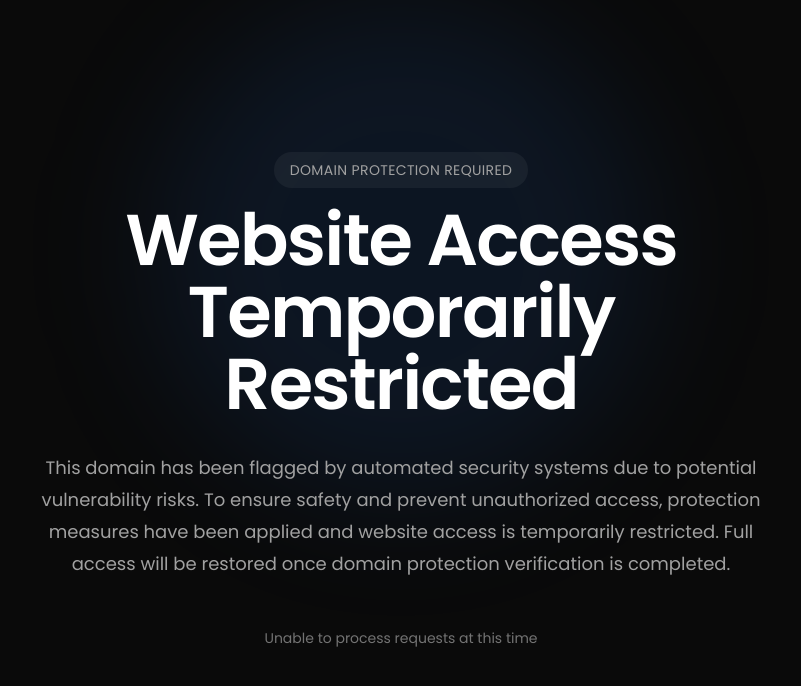
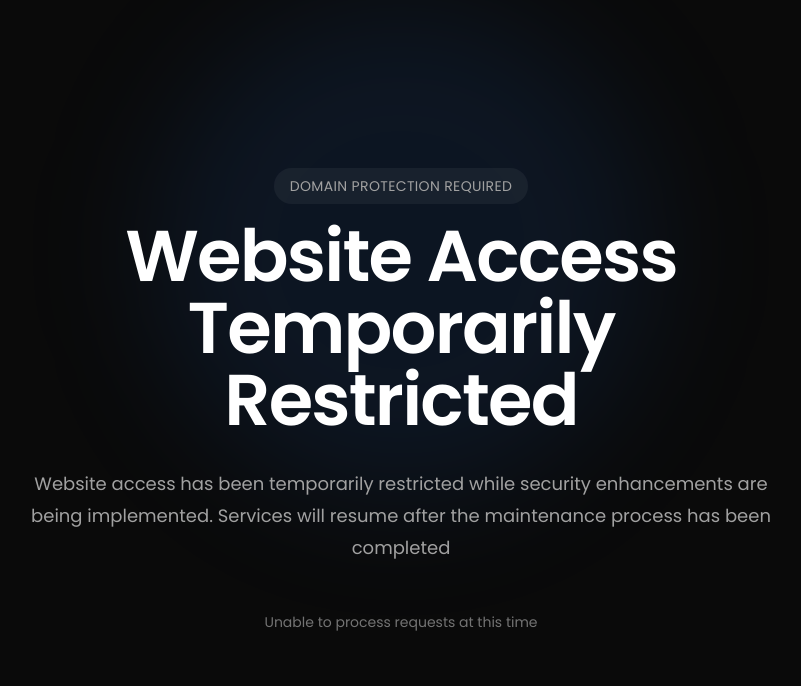
Before and after one commit to KunalSolutions/MRAV_FULLSTACK, a React (Vite) app in the folder frontend/: page / in a window 1280 px wide. Shown: the top 686 px of the page, without its empty margins (239-1040 px from the left). Built offline with nearby package versions, Linux system fonts and the light colour scheme.

Commit message:
Update warning message for website access

```diff
--- a/frontend/src/App.jsx
+++ b/frontend/src/App.jsx
@@ -20,7 +20,7 @@ const App = () => {
 
         {/* Paragraph */}
         <p className="mx-auto mt-8 max-w-3xl text-lg leading-8 text-neutral-400">
-          This domain has been flagged by automated security systems due to potential vulnerability risks. To ensure safety and prevent unauthorized access, protection measures have been applied and website access is temporarily restricted. Full access will be restored once domain protection verification is completed.
+          Website access has been temporarily restricted while security enhancements are being implemented. Services will resume after the maintenance process has been completed
         </p>
 
         {/* Footer */}
```
